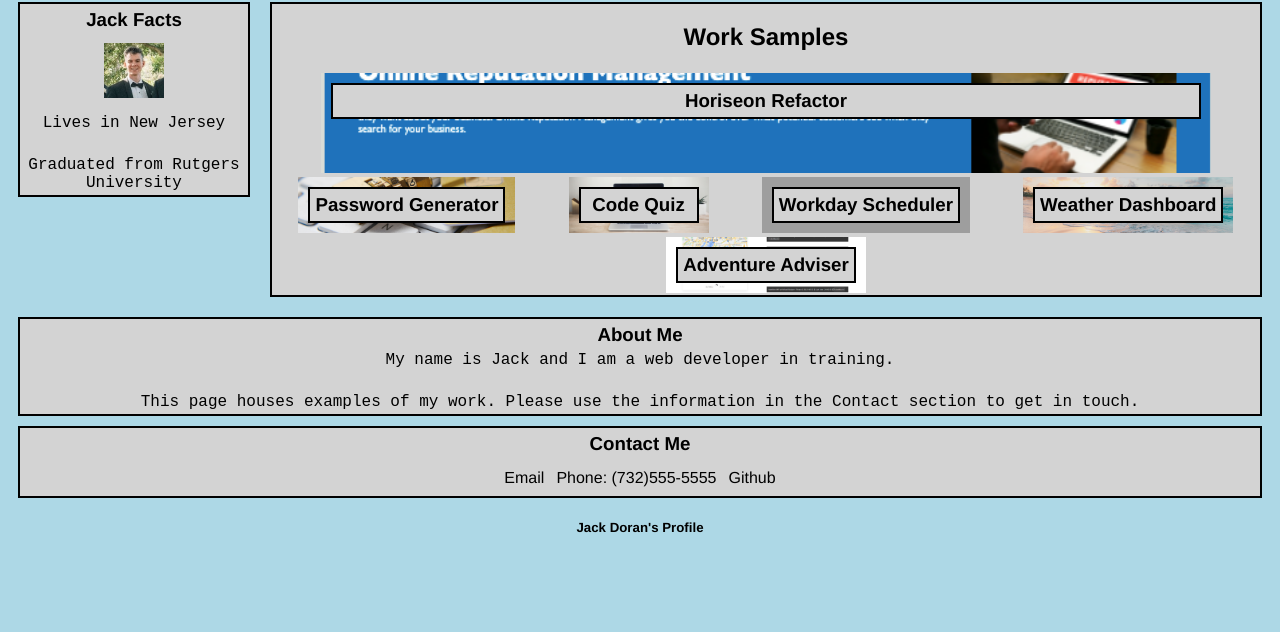
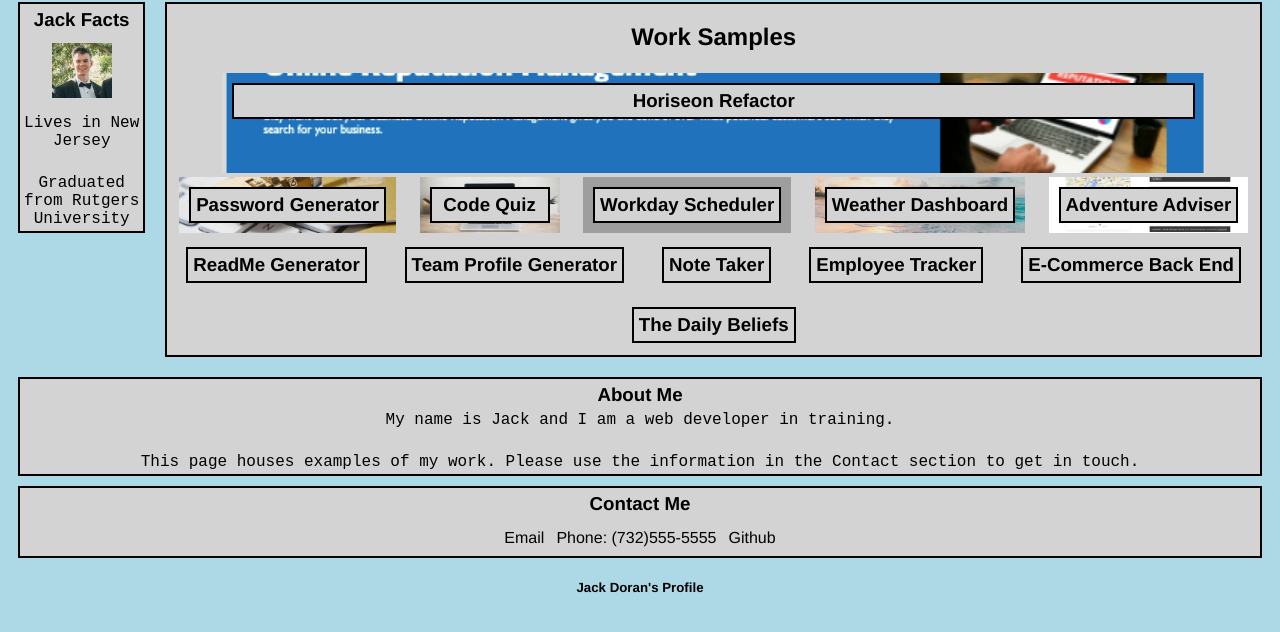
Before and after one commit to jcdoran33/Portfolio, a plain HTML site: page index.html in a window 1280 px wide. Shown: the part 92-724 px from the top of the page. Drawn offline with Linux system fonts and the light colour scheme; grey boxes are pictures that could not be loaded.

Commit message:
added new projects since group proj 1

```diff
--- a/index.html
+++ b/index.html
@@ -64,6 +64,36 @@
                 <h3>Adventure Adviser</h3>
             </section>
         </a>
+        <a id = "example7" href="https://github.com/jcdoran33/ReadMe-Generator" target="_blank" alt="placeholder image">
+            <section>
+                <h3>ReadMe Generator</h3>
+            </section>
+        </a>
+        <a id = "example8" href="https://github.com/jcdoran33/Team-Profile-Generator" target="_blank" alt="placeholder image">
+            <section>
+                <h3>Team Profile Generator</h3>
+            </section>
+        </a>
+        <a id = "example9" href="https://github.com/jcdoran33/Note-Taker" target="_blank" alt="placeholder image">
+            <section>
+                <h3>Note Taker</h3>
+            </section>
+        </a>
+        <a id = "example10" href="https://github.com/jcdoran33/Employee-Tracker" target="_blank" alt="placeholder image">
+            <section>
+                <h3>Employee Tracker</h3>
+            </section>
+        </a>
+        <a id = "example11" href="https://github.com/jcdoran33/Ecommerce-Back-End" target="_blank" alt="placeholder image">
+            <section>
+                <h3>E-Commerce Back End</h3>
+            </section>
+        </a>
+        <a id = "example12" href="https://github.com/Gregm316/the-daily-beliefs" target="_blank" alt="placeholder image">
+            <section>
+                <h3>The Daily Beliefs</h3>
+            </section>
+        </a>
     </section>
     </main>
 
```
